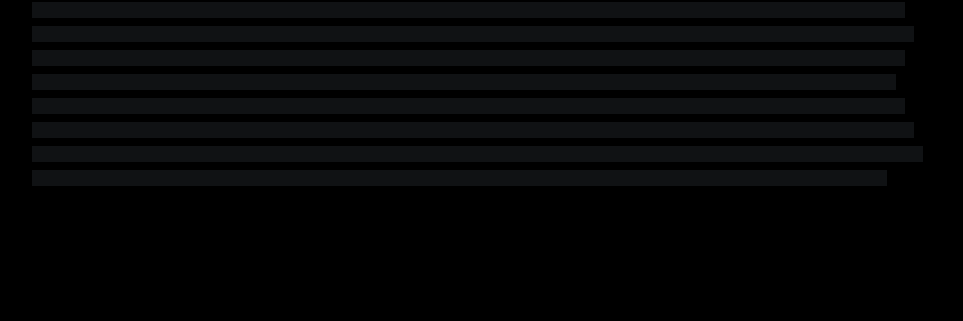
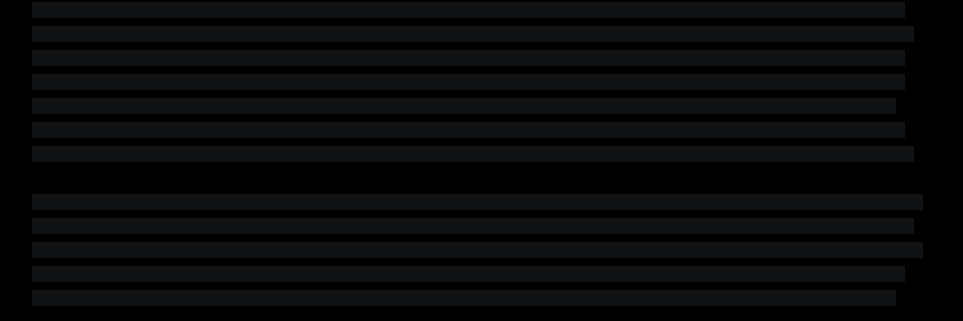
Before and after one commit to Nijanshu/Blog-Next.js, a Next.js app: page /placeholder in a window 1280 px wide. Shown: the part 724-1045 px from the top of the page, without its empty margins (158-1121 px from the left). Before the commit the page ends 928 px from the top, so only its background shows below. Built offline with nearby package versions, Linux system fonts and the light colour scheme.

Commit message:
Update placeholder.js

```diff
--- a/pages/placeholder.js
+++ b/pages/placeholder.js
@@ -31,11 +31,17 @@ function Place(props) {
         <Placeholder xs={12} style={{width:'97%'}}/>
         <Placeholder xs={12} style={{width:'98%'}}/>
         <Placeholder xs={12} style={{width:'97%'}}/>
+        <Placeholder xs={12} style={{width:'97%'}}/>
         <Placeholder xs={12} style={{width:'96%'}}/>
         <Placeholder xs={12} style={{width:'97%'}}/>
         <Placeholder xs={12} style={{width:'98%'}}/>
+        <br />
+        <br />
         <Placeholder xs={12} style={{width:'99%'}}/>
-        <Placeholder xs={12} style={{width:'95%'}}/>
+        <Placeholder xs={12} style={{width:'98%'}}/>
+        <Placeholder xs={12} style={{width:'99%'}}/>
+        <Placeholder xs={12} style={{width:'97%'}}/>
+        <Placeholder xs={12} style={{width:'96%'}}/>
       </Placeholder>
 
     </div>
```
